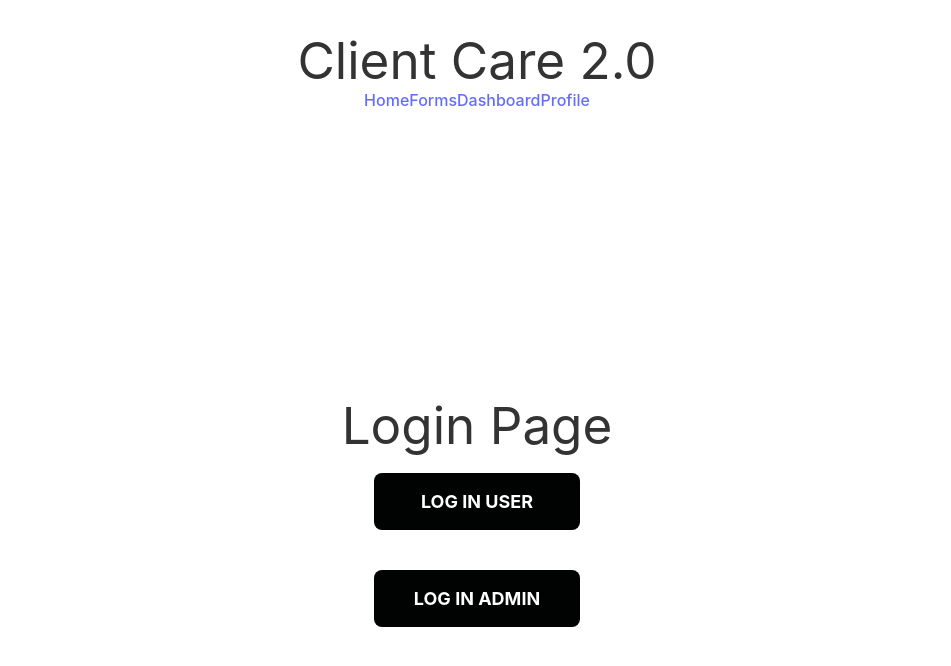
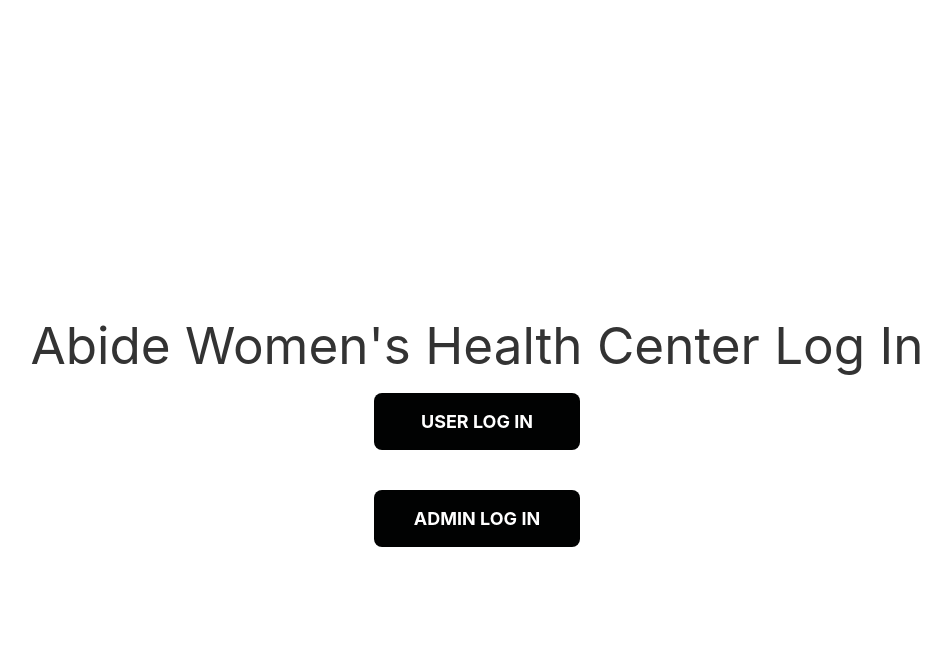
Before and after one commit to cfgtexas24/Team-17, a React (Vite) app in the folder clientcare2/: page / in a window 1280 px wide. Shown: the top 666 px of the page, without its empty margins (163-1114 px from the left). Built offline with nearby package versions, Linux system fonts and the light colour scheme.

Commit message:
Removed login Navbar + route optimizations

```diff
--- a/clientcare2/src/App.jsx
+++ b/clientcare2/src/App.jsx
@@ -3,7 +3,6 @@ import './App.css'
 import UserHome from './components/user_components/UserHome'
 import LoginScreen from './components/login_screen/loginScreen'
 import { Route, Routes } from 'react-router-dom'
-import Navbar from './components/user_components/Navbar'
 import FormsPage from './components/admin_components/NewForm'
 import CreateFormPage from './components/admin_components/CreateForm'
 import FormDetail from './components/admin_components/FormDetail'
@@ -12,13 +11,12 @@ import Dashboard from './components/admin_components/Dashboard.tsx';
 function App() {
   return (
     <>
-      <Navbar/>
       <Routes>
         <Route path="/" element={<LoginScreen/>}/>
         <Route path="/forms" element={<></>}/>
-        <Route path="/dashboard" element={<Dashboard/>}/>
+        <Route path="/admin" element={<Dashboard/>}/>
         <Route path="/profile" element={<></>}/>
-        <Route path="/page/user" element={<UserHome/>}/>
+        <Route path="/user" element={<UserHome/>}/>
 
         <Route path="/forms" element={<FormsPage/>}/>
         <Route path="/create-form" element={<CreateFormPage />} />
--- a/clientcare2/src/components/login_screen/loginScreen.tsx
+++ b/clientcare2/src/components/login_screen/loginScreen.tsx
@@ -7,21 +7,21 @@ const LoginScreen = () => {
 
   const handleLogin = (role: string) => {
     if (role === 'user') {
-      navigate('/page/user');
+      navigate('/user');
     } else if (role === 'admin') {
-      navigate('/page/admin');
+      navigate('/admin');
     }
   };
 
   return (
     <div className='login-page'>
-      <h1>Login Page</h1>
+      <h1>Abide Women's Health Center Log In</h1>
       <div className="button-group">
         <button className='login-btn' onClick={() => handleLogin('user')}>
-          Log in User
+          User Log in
         </button>
         <button className='login-btn' onClick={() => handleLogin('admin')}>
-          Log in Admin
+          Admin Log in
         </button>
       </div>
     </div>
--- a/clientcare2/src/components/user_components/Navbar.jsx
+++ b/clientcare2/src/components/user_components/Navbar.jsx
@@ -1,15 +1,18 @@
 import React from 'react'
 import { Link } from 'react-router-dom'
 
+
+
+// WE SHOULD REMOVE DASHBOARD AND FORMS LINK AS THOSE ARENT USER THINGS. WAITING FOR OTHER NAVBAR TO BE FINISHED BEFORE DOING SO
 const Navbar = () => {
     return (
         <div className='flex flex-row justify-between'>
           <h1 className='text-3xl font-bold text-black'>Client Care 2.0</h1>
           <div className='flex flex-row justify-evenly'>
-            <Link to="/page/user/" className='text-black font-semibold p-2 ml-2 mr-4 hover:text-white hover:bg-slate-400 rounded-lg'>Home</Link>
-            <Link to="/page/user/formsPage" className='text-black font-semibold p-2 ml-2 mr-4 hover:text-white hover:bg-slate-400 rounded-lg'>Forms</Link>
-            <Link to="/page/user/dashboard" className='text-black font-semibold p-2 ml-2 mr-4 hover:text-white hover:bg-slate-400 rounded-lg'>Dashboard</Link>
-            <Link to="/page/user/profile" className='text-black font-semibold p-2 ml-2 mr-2 hover:text-white hover:bg-slate-400 rounded-lg'>Profile</Link>
+            <Link to="/user/" className='text-black font-semibold p-2 ml-2 mr-4 hover:text-white hover:bg-slate-400 rounded-lg'>Home</Link>
+            <Link to="/formsPage" className='text-black font-semibold p-2 ml-2 mr-4 hover:text-white hover:bg-slate-400 rounded-lg'>Forms</Link>
+            <Link to="/dashboard" className='text-black font-semibold p-2 ml-2 mr-4 hover:text-white hover:bg-slate-400 rounded-lg'>Dashboard</Link>
+            <Link to="/user/profile" className='text-black font-semibold p-2 ml-2 mr-2 hover:text-white hover:bg-slate-400 rounded-lg'>Profile</Link>
           </div>
         </div>
       )
--- a/clientcare2/src/components/user_components/UserHome.jsx
+++ b/clientcare2/src/components/user_components/UserHome.jsx
@@ -6,6 +6,7 @@ import UserInboxCard from './UserInboxCard'
 const UserHome = () => {
   return (
     <>
+    <Navbar></Navbar>
       <div className='flex flex-row justify-evenly'>
         <UserProfileCard />
         <UserInboxCard />
```
